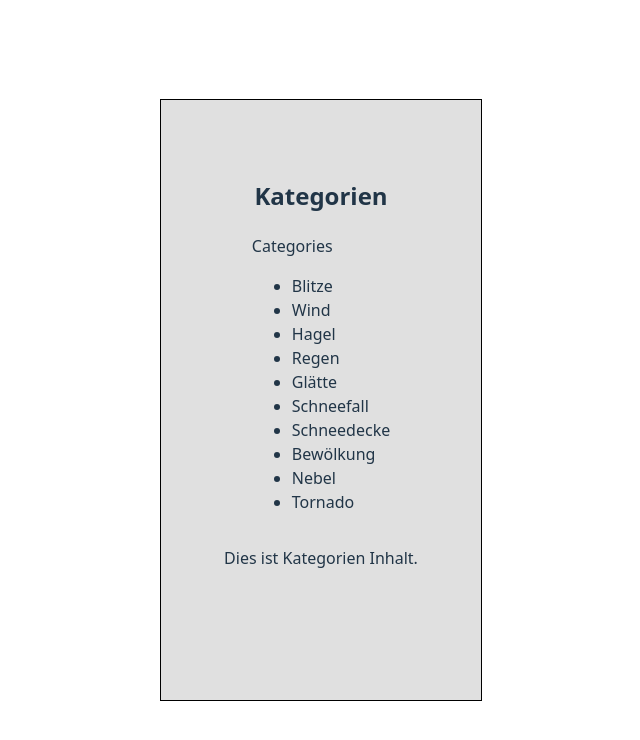
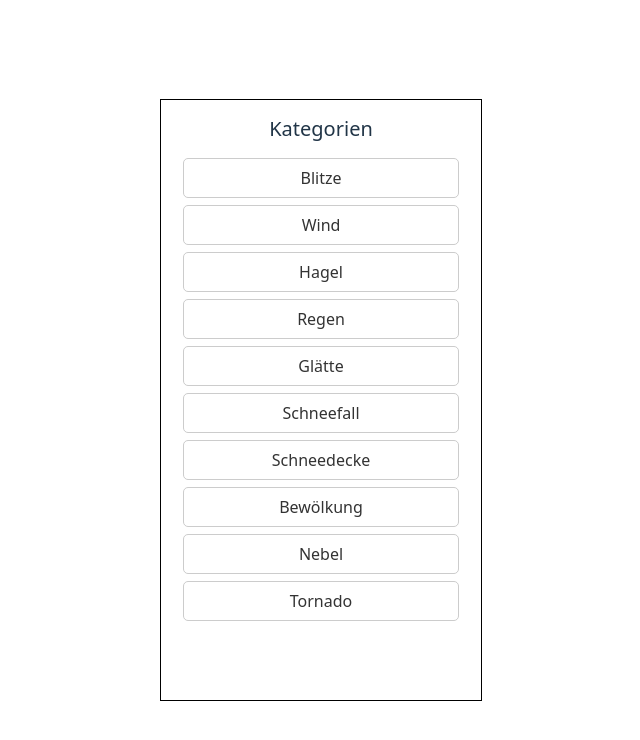
Before and after one commit to awsmcode/crowd-wx-editor, a React (Vite) app: page / in a window 1280 px wide. Shown: the top 740 px of the page, without its empty margins (319-959 px from the left). Built offline with nearby package versions, Linux system fonts and the light colour scheme.

Commit message:
ui improvements

```diff
--- a/src/App.css
+++ b/src/App.css
@@ -8,7 +8,7 @@
   display: flex;
   width: 400%; /* 400vw; */
   height: 100%; /* 100vh; */
-  transition: transform 0.7s cubic-bezier(.77,0,.18,1);
+  transition: transform 0.5s cubic-bezier(.77,0,.18,1);
 }
 .panel {
   width: 100%; /* 100vw; */
@@ -20,10 +20,12 @@
   flex-direction: column;
   overflow: hidden;
   overflow-y: scroll;
+  position: relative;
+  /* background-color: red; */
 }
-.panel1 { background: #e0e0e0; }
-.panel2 { background: #e0e0ff; }
-.panel3 { background: #e0ffe0; }
+.panel1 { b-ackground: #e0e0e0; }
+.panel2 { b-ackground: #e0e0ff; }
+.panel3 { b-ackground: #e0ffe0; }
 .panel4 { background: #fff0e0; }
 .panel-buttons {
   margin-top: 2rem;
--- a/src/App.tsx
+++ b/src/App.tsx
@@ -42,7 +42,7 @@ function App({ locations }: { locations: Location[] }) {
                             nextPanel();
                         }}
                     />)}
-                        text={'Kategorien'}
+                        text={'Kat--egorien'}
                         onNext={nextPanel}
                         onPrev={prevPanel}
                         showPrev={false}
@@ -101,11 +101,10 @@ type TPanelContentProps = {
 function PanelContent({ text, component, onNext, onPrev, showPrev, showNext }: TPanelContentProps) {
     return (
         <>
-            <h2>{text}</h2>
+
             {component && component}
-            <p>Dies ist {text} Inhalt.</p>
 
-            <br />
+
             <div className="panel-buttons">
                 {showPrev && <button onClick={onPrev}>Zurück</button>}
                 {showNext && <button onClick={onNext}>Weiter</button>}
--- a/src/components/Auspraegungen.tsx
+++ b/src/components/Auspraegungen.tsx
@@ -1,18 +1,27 @@
 import { getAuspraegungenForCategory, getParameterString } from "../utils/parameters";
 
-const Auspraegungen = ({ category, onSelectAuspraegung }: { category: string | null, onSelectAuspraegung: (auspraegung: string) => void }) => {
-    return <div>Auspraegungen
-aus für {category}
-        {category && (
-        <ul>
-            {getAuspraegungenForCategory(category).map((auspraegung) => (
-                <li onClick={() => {
-                    onSelectAuspraegung(auspraegung);
-                }} key={auspraegung}>{getParameterString(auspraegung)}</li>
+type TAuspraegungenProps = {
+    category: string | null;
+    onSelectAuspraegung: (auspraegung: string) => void;
+}
+
+const Auspraegungen = ({ category, onSelectAuspraegung }: TAuspraegungenProps) => {
+    return (
+        <div className="categories-container">
+            <div className="categories-header">{category ? getParameterString(category) : ''}</div>
+                {category && getAuspraegungenForCategory(category).map((auspraegung) => (
+                    <div
+                        className="category-item"
+                        onClick={() => {
+                            onSelectAuspraegung(auspraegung);
+                        }}
+                        key={auspraegung}
+                    >
+                        {getParameterString(auspraegung)}
+                    </div>
                 ))}
-            </ul>
-        )}
-    </div>;
+        </div>
+    )
 };
 
 export default Auspraegungen;
--- a/src/components/Categories.tsx
+++ b/src/components/Categories.tsx
@@ -1,19 +1,25 @@
-import { getParameterString } from "../utils/parameters";
+import { getParameterString, getCategoryList } from "../utils/parameters";
 
-import { getCategoryList } from "../utils/parameters";
+import "../styles/categories.css";
 
 const Categories = ({ onSelectCategory }: { onSelectCategory: (category: string) => void }) => {
-    return <div>Categories
+    return (
+    <div className="categories-container">
+        <div className="categories-header">Kategorien</div>
+            {getCategoryList().map((category) => (
+                <div
+                    className="category-item"
+                    onClick={() => {
+                        onSelectCategory(category);
+                    }}
+                    key={category}
+                >
+                    {getParameterString(category)}
+                </div>
+            ))}
 
-
-        <ul>
-            {getCategoryList().map((category) => (
-                <li onClick={() => {
-                    onSelectCategory(category);
-                }} key={category}>{getParameterString(category)}</li>
-            ))}
-        </ul>
-    </div>;
+    </div>
+    );
 };
 
 export default Categories;
--- a/src/components/Metas.tsx
+++ b/src/components/Metas.tsx
@@ -1,24 +1,27 @@
+import { useState } from "react";
 import type { Location } from "../App";
 
 
 const Metas = ({ locations, category, auspraegung }: { locations: Location[], category: string | null, auspraegung: string | null }) => {
-    return <div style={{ overflow: 'wrap' }}>
+    const [selectedLocation, setSelectedLocation] = useState<Location | null>(null);
 
-        {locations.map((location) => (
-            <div key={location.name}>
-                {location.name}
-                <br />
-            </div>
-        ))}
-        <br />
-        {category}
-        <br />
-        {auspraegung}
-        <br />
-        <br />
-        <br />
-        <br />
-    </div>;
+    return (
+        <div className="categories-container">
+            <div className="categories-header">Kategorien</div>
+                {locations.map((location) => (
+                    <div
+                        className="category-item"
+                        onClick={() => {
+                            setSelectedLocation(location);
+                        }}
+                        key={location.name}
+                    >
+                        {location.name}
+                    </div>
+                ))}
+
+        </div>
+        )
 };
 
 export default Metas;
--- /dev/null
+++ b/src/styles/categories.css
@@ -0,0 +1,42 @@
+.categories-header {
+    font-size: 20px;
+    font-weight: semibold;
+    text-align: center;
+    width: 100%;
+    padding: 7px;
+    margin-top: 7px;
+}
+
+.categories-container {
+    display: flex;
+    flex-direction: column;
+    gap: 7px;
+    align-items: center;
+    justify-content: start;
+    height: 100%;
+    width: 100%;
+    position: relative;
+    width: 90%;
+}
+
+.category-item {
+    cursor: pointer;
+    padding: 7px;
+    border: 1px solid #ccc;
+    border-radius: 5px;
+    /* margin: 0; */
+    background-color: white;
+    color: #333;
+    font-size: 16px;
+    font-weight: semibold;
+    text-align: center;
+    /* list-style: none; */
+    /* flex-grow: 1; */
+    /* margin: 0 auto; */
+    width: 90%;
+    ;
+}
+
+.category-item:hover {
+    background-color: #f0f0f0;
+}
```
